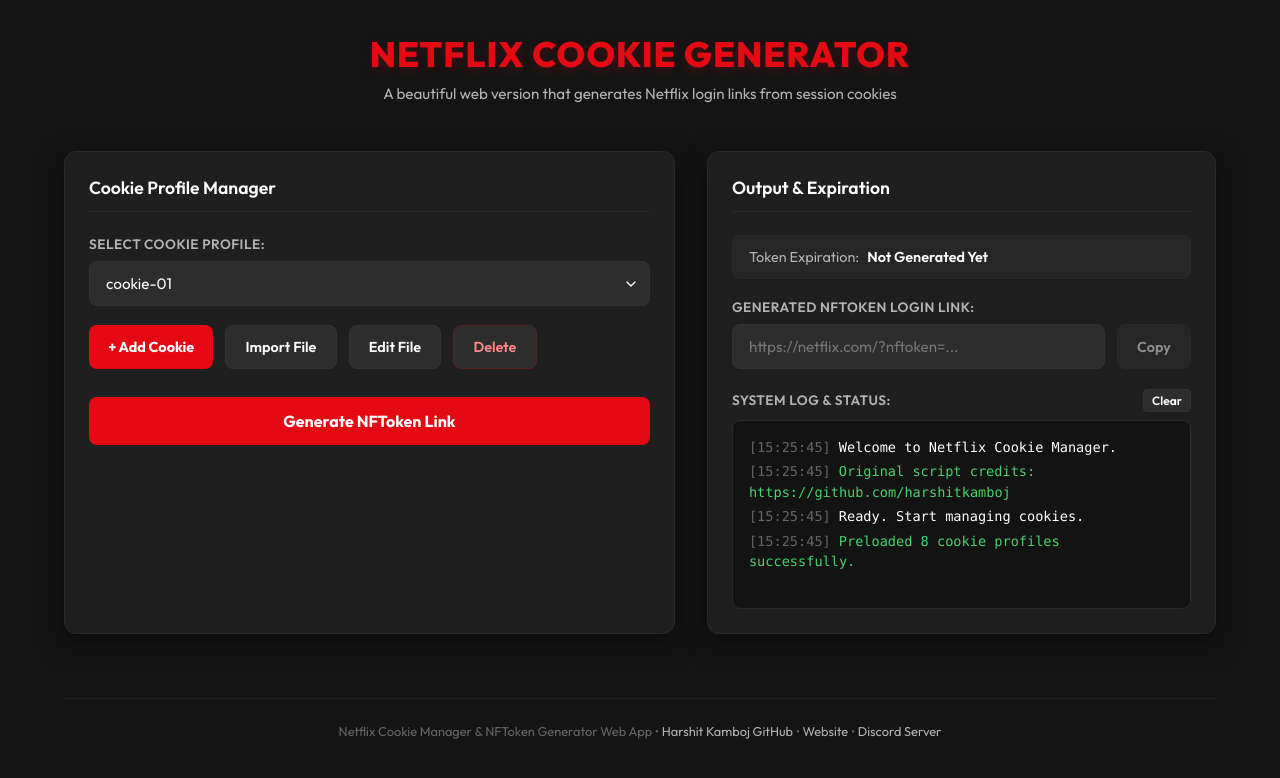
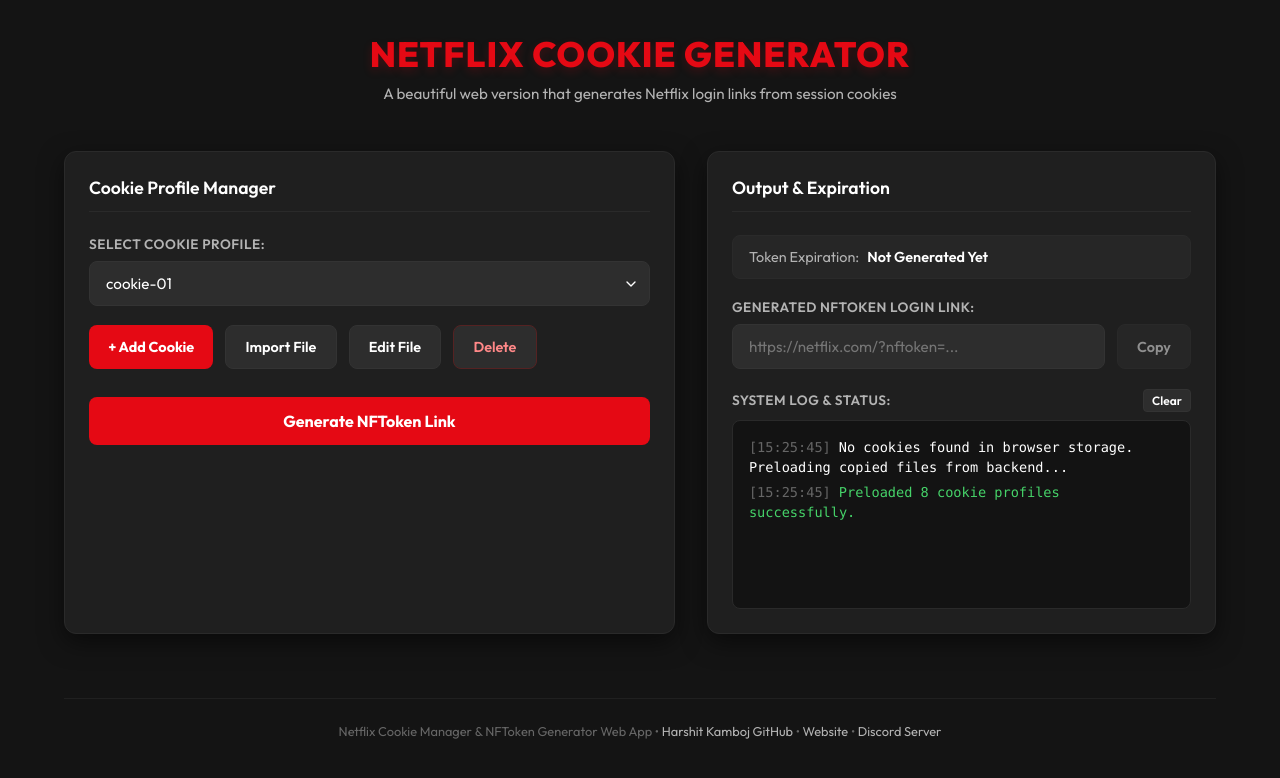
Before and after one commit to huynnce180178/Tool-netflix, a Next.js app: page / in a window 1280 px wide. Shown: the top 778 px of the page. Built offline with nearby package versions, Linux system fonts and the light colour scheme.

Commit message:
update code

```diff
--- a/src/app/page.js
+++ b/src/app/page.js
@@ -86,14 +86,6 @@
     };
 
     initCookies();
-
-    // Add initial log greeting
-    const time = new Date().toLocaleTimeString('en-US', { hour12: false });
-    setLogs([
-      { time, message: "Welcome to Netflix Cookie Manager.", type: "info" },
-      { time, message: `Original script credits: ${WATERMARK_LINKS.github}`, type: "success" },
-      { time, message: "Ready. Start managing cookies.", type: "info" }
-    ]);
   }, []);
 
   // Save cookies to localStorage when the list changes
```
